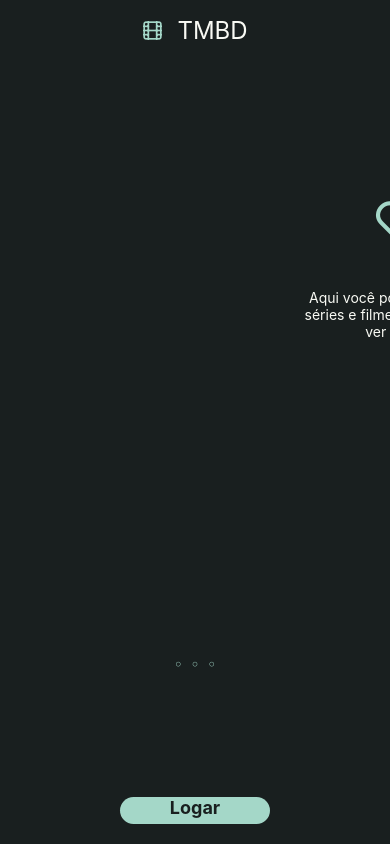
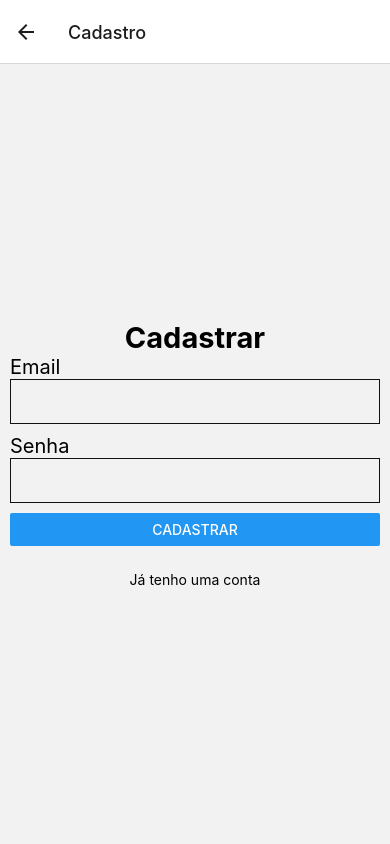
Before and after one commit to leclm/Aplicativo-tmdb-movies, a React Native app in the folder trab-mobile/: screen /Cadastro in a window 390 px wide. Built offline with nearby package versions, Linux system fonts and the light colour scheme.

Commit message:
login_com_cadastro

```diff
--- a/trab-mobile/App.js
+++ b/trab-mobile/App.js
@@ -1,29 +1,29 @@
 import * as React from "react";
 import { NavigationContainer } from "@react-navigation/native";
 import { createNativeStackNavigator } from "@react-navigation/native-stack";
+import { navigationRef } from "./RootNavigation";
+
 import InitialScreen from "./src/screens/InitialScreen";
 import HomeScreen from "./src/screens/HomeScreen";
+import LoginScreen from "./src/screens/LoginScreen";
+import CadastroScreen from "./src/screens/CadastroScreen";
 import DetailsScreen from "./src/screens/DetailsScreen";
-import { navigationRef } from "./RootNavigation";
 
 const Stack = createNativeStackNavigator();
 
 function App() {
+
   return (
+
     <NavigationContainer ref={navigationRef}>
       <Stack.Navigator>
-        <Stack.Screen
-          name="Initial"
-          component={InitialScreen}
-          options={{ headerShown: false }}
-        />
-        <Stack.Screen
-          name="Home"
-          component={HomeScreen}
-          options={{ headerShown: false }}
-        />
+        <Stack.Screen name="Initial" component={InitialScreen} options={{ headerShown: false }}/>
+        <Stack.Screen name="Login" component={LoginScreen} options={{ headerShown: false }} />
+        <Stack.Screen name="Cadastro" component={CadastroScreen} />
+        <Stack.Screen name="Home" component={HomeScreen} options={{ headerShown: false }} />
         <Stack.Screen name="Details" component={DetailsScreen} />
       </Stack.Navigator>
+
     </NavigationContainer>
   );
 }
--- a/trab-mobile/package.json
+++ b/trab-mobile/package.json
@@ -9,11 +9,13 @@
     "web": "expo start --web"
   },
   "dependencies": {
-    "@react-navigation/native": "^6.0.11",
+    "@react-native-async-storage/async-storage": "^1.17.10",
+    "@react-navigation/native": "^6.0.12",
     "@react-navigation/native-stack": "^6.7.0",
     "axios": "^0.27.2",
     "expo": "~46.0.8",
     "expo-status-bar": "~1.4.0",
+    "firebase": "^8.8.1",
     "react": "18.0.0",
     "react-dom": "18.0.0",
     "react-native": "0.69.4",
@@ -23,6 +25,7 @@
     "react-native-screens": "~3.15.0",
     "react-native-snap-carousel": "^3.9.1",
     "react-native-swiper": "^1.6.0",
+    "react-native-vector-icons": "^9.2.0",
     "react-native-web": "^0.18.7",
     "react-redux": "^8.0.2",
     "react-style-proptype": "^3.2.2",
--- /dev/null
+++ b/trab-mobile/src/api/firebaseConnection.js
@@ -0,0 +1,23 @@
+import firebase from 'firebase/app';
+import 'firebase/auth';
+import 'firebase/database';
+// Import the functions you need from the SDKs you need
+// TODO: Add SDKs for Firebase products that you want to use
+// https://firebase.google.com/docs/web/setup#available-libraries
+
+// Your web app's Firebase configuration
+let firebaseConfig = {
+    apiKey: "AIzaSyBfNNPujFyQmH_iOGHS098sI6nPv9hQ44E",
+    authDomain: "trabalhomobile-2b17f.firebaseapp.com",
+    projectId: "trabalhomobile-2b17f",
+    storageBucket: "trabalhomobile-2b17f.appspot.com",
+    messagingSenderId: "619346254062",
+    appId: "1:619346254062:web:7f7f47ce5ddb66b5d87bff"
+  };
+
+if(!firebase.apps.length){
+  //Abrir minha conexao
+  firebase.initializeApp(firebaseConfig);
+}
+
+export default firebase;
--- /dev/null
+++ b/trab-mobile/src/screens/CadastroScreen.js
@@ -0,0 +1,88 @@
+import React, { useState } from 'react';
+import { View, Text, StyleSheet, TextInput, Button, TouchableOpacity } from 'react-native';
+import { useNavigation } from '@react-navigation/native';
+
+import firebase from '../api/firebaseConnection';
+
+export default function CadastroScreen(){
+  const navigation = useNavigation();
+  const [email, setEmail] = useState('');
+  const [password, setPassword] = useState('');
+
+  async function cadastrar(){
+    await firebase.auth().createUserWithEmailAndPassword(email, password)
+    .then( (value) => {
+      navigation.navigate('Home', { user: value.user.email })
+      //Navegando usuario para Home e levando o email do usuario para a tela home
+    })
+    .catch( (error) => {
+        alert('Ops algo deu errado!');
+        console.log(error);
+        return;
+    })
+
+    setEmail('');
+    setPassword('');
+  }
+
+  return(
+    <>
+    <View style={styles.container}>
+      <Text style={styles.title}>Cadastrar</Text>
+
+      <Text style={styles.texto}>Email</Text>
+      <TextInput
+      style={styles.input}
+      underlineColorAndroid="transparent"
+      onChangeText={(texto) => setEmail(texto) }
+      value={email}
+      />
+
+      <Text style={styles.texto}>Senha</Text>
+      <TextInput
+      style={styles.input}
+      underlineColorAndroid="transparent"
+      onChangeText={(texto) => setPassword(texto) }
+      secureTextEntry={true}
+      value={password}
+      />
+
+      <Button
+      title="Cadastrar"
+      onPress={cadastrar}
+      />
+
+      <TouchableOpacity style={{marginTop: 25 }} onPress={ () => navigation.navigate('Login')}>
+        <Text style={{textAlign: 'center' }}>Já tenho uma conta</Text>
+      </TouchableOpacity>
+
+
+    </View>
+    </>
+
+  );
+}
+
+const styles = StyleSheet.create({
+  container:{
+    flex:1,
+    margin: 10,
+    justifyContent: 'center'
+  },
+  title:{
+    textAlign: 'center',
+    fontSize: 29,
+    fontWeight: 'bold'
+  },
+  texto: {
+    fontSize: 20,
+  },
+  input:{
+    marginBottom: 10,
+    padding: 10,
+    borderWidth: 1,
+    borderColor: '#121212',
+    height: 45,
+    fontSize: 17
+  }
+});
--- a/trab-mobile/src/screens/InitialScreen.js
+++ b/trab-mobile/src/screens/InitialScreen.js
@@ -61,7 +61,7 @@ const InitialScreen = ({ navigation }) => {
         </View>
         <TouchableOpacity
           style={styles.btnLogarCtn}
-          onPress={() => navigation.navigate("Home")}
+          onPress={() => navigation.navigate("Login")}
         >
           <Text style={styles.btnLogar}>Logar</Text>
         </TouchableOpacity>
--- /dev/null
+++ b/trab-mobile/src/screens/LoginScreen.js
@@ -0,0 +1,215 @@
+import React, { useState } from "react";
+import { View, Text, TextInput, FlatList, StyleSheet, TouchableOpacity, Image, } from "react-native";
+import { Feather } from "@expo/vector-icons";
+import { Colors } from "../../assets/scripts/colors.js";
+import Icon from 'react-native-vector-icons/FontAwesome';
+import firebase from '../api/firebaseConnection';
+import { useNavigation } from '@react-navigation/native';
+
+export default function LoginScreen(){
+    const navigation = useNavigation();
+    const [email, setEmail] = useState('');
+    const [password, setPassword] = useState('');
+
+    async function logar(){
+      await firebase.auth().signInWithEmailAndPassword(email, password)
+      .then( (value) => {
+       navigation.navigate('Home', { user: value.user.email })
+       //Navegando usuario para Home e levando o email do usuario para a tela home
+
+      })
+      .catch( (error) => {
+          alert('Ops algo deu errado!');
+          return;
+          //Der algum erro mostrar o alert e barrar aqui.
+      })
+
+      setEmail('');
+      setPassword('');
+    }
+
+  return (
+
+      <View style={styles.container}>
+        <View style={styles.header}>
+            <Text style={styles.description}>SEJA BEM VINDO!</Text>
+        </View>
+        <View style={styles.header2}>
+            <Text style={styles.description}>___________________________</Text>
+        </View>
+
+        <View style={styles.header2}>
+            <Text style={styles.description2}>Faça Login em sua conta</Text>
+        </View>
+
+        <View style={styles.entraFG}>
+            <View style={styles.tipodeentrada}>
+            <TouchableOpacity onPress={() => navigation.navigate("Initial")}>
+                <Icon name="facebook-square" size={16} color="#a4d7c8">
+                <Text style={styles.txtTipo}>   Entrar com facebook</Text>
+                </Icon>
+            </TouchableOpacity>
+            </View>
+
+            <View style={styles.tipodeentrada}>
+            <TouchableOpacity onPress={() => navigation.navigate("Initial")}>
+                <Icon name="google" size={16} color="#a4d7c8">
+                <Text style={styles.txtTipo}>     Entrar com Google</Text>
+                </Icon>
+            </TouchableOpacity>
+            </View>
+        </View>
+
+
+
+        <View style={styles.loginEntrada}>
+            <Text style={styles.description2}>OU</Text>
+            <View style={styles.containerbtn}>
+            <Feather name="user" size={18} color="#a4d7c8" />
+                <TextInput
+                    style={styles.textInput}
+                    autoCapitalize="none"
+                    autoCorrect={false}
+                    placeholder="E-mail"
+                    onChangeText={(texto) => setEmail(texto) }
+                    value={email}
+
+                />
+            </View>
+
+            <View style={styles.containerbtn}>
+            <Feather name="key" size={18} color="#a4d7c8" />
+                <TextInput
+                    style={styles.textInput}
+                    autoCapitalize="none"
+                    autoCorrect={false}
+                    placeholder="Senha"
+                    onChangeText={(texto) => setPassword(texto) }
+                    value={password}
+                    secureTextEntry={true}
+                />
+            </View>
+
+            <View style={styles.entrar}>
+            <TouchableOpacity title="ENTRAR" onPress={logar}>
+                <Text style={styles.txt}>ENTRAR</Text>
+            </TouchableOpacity>
+            <TouchableOpacity onPress={() => navigation.navigate("Initial")}>
+                <Text style={styles.txt}>SAIR</Text>
+            </TouchableOpacity>
+            </View>
+            <View style={styles.txtTipo2}>
+                <Text>Não tem uma conta? </Text>
+                <TouchableOpacity onPress={ () => navigation.navigate('Cadastro')}>
+                     <Text color="#0000ff">Registre-se</Text>
+                 </TouchableOpacity>
+            </View>
+
+        </View>
+
+      </View>
+
+  );
+}
+
+const styles = StyleSheet.create({
+  container: {
+    backgroundColor: Colors.gray,
+    justifyContent: 'center',
+    padding: 30,
+    margin: 'auto',
+    borderRadius: 10,
+    shadowRadius: 20,
+
+  },
+  containerbtn: {
+    flexDirection: "row",
+    padding: 10,
+    borderRadius: 10,
+    backgroundColor: Colors.lightGray,
+    margin: 10,
+    alignItems: "center",
+  },
+  entraFG: {
+    flex: 1,
+    justifyContent: 'center',
+    alignItems: "center",
+    marginBottom: 30,
+  },
+  tipodeentrada: {
+    width: 180,
+    flexDirection: "row",
+    justifyContent: 'flex-start',
+    backgroundColor: Colors.lightGray,
+    alignItems: 'center',
+    marginBottom: 10,
+  },
+  loginEntrada: {
+    flex: 1,
+    justifyContent: 'center',
+  },
+  textInput: {
+    fontSize: 18,
+    flex: 1,
+    marginLeft: 10,
+    color: Colors.white,
+  },
+  txt: {
+    color: "#6bada0",
+    borderRadius: 100,
+    borderColor: "#6bada0",
+    borderWidth: 1,
+    width: 80,
+    margin: 30,
+    textAlign: "center",
+  },
+  txtTipo: {
+    color: "#6bada0",
+    textAlign: "center",
+  },
+  txtTipo2: {
+    color: "#6bada0",
+    textAlign: "center",
+    flexDirection: "row",
+    justifyContent: 'center',
+  },
+  header: {
+    alignSelf: "center",
+    textAlign: "center",
+    marginTop: 5,
+  },
+  header2: {
+    alignSelf: "center",
+    textAlign: "center",
+    marginTop: 5,
+  },
+  entrar: {
+    marginTop:5,
+    flexDirection: "row",
+    alignSelf: "center",
+    alignContent: "space-between",
+    marginBottom: 20,
+  },
+
+  description: {
+    color: Colors.white,
+    fontSize: 25,
+    fontWeight: 600,
+  },
+  description2: {
+    color: Colors.white,
+    fontSize: 20,
+    alignItems: 'center',
+    justifyContent: 'center',
+    textAlign: 'center',
+  },
+
+  btns: {
+    flex: 1,
+    flexDirection: "row",
+    justifyContent: "space-around",
+    paddingTop: 20,
+    paddingBottom: 0,
+    marginBottom: 0,
+  },
+});
```
Also changed, not shown: 1 other file (tests, documents, lock files or other folders).
